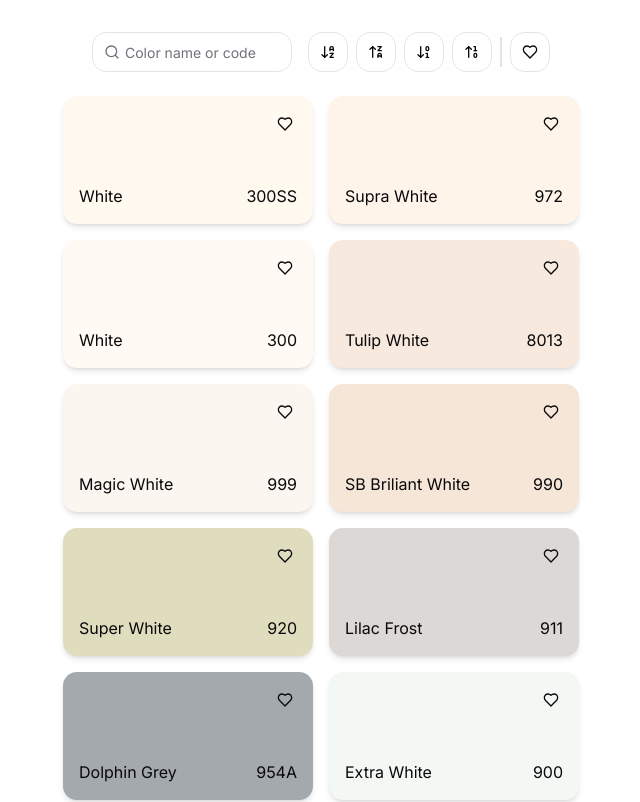
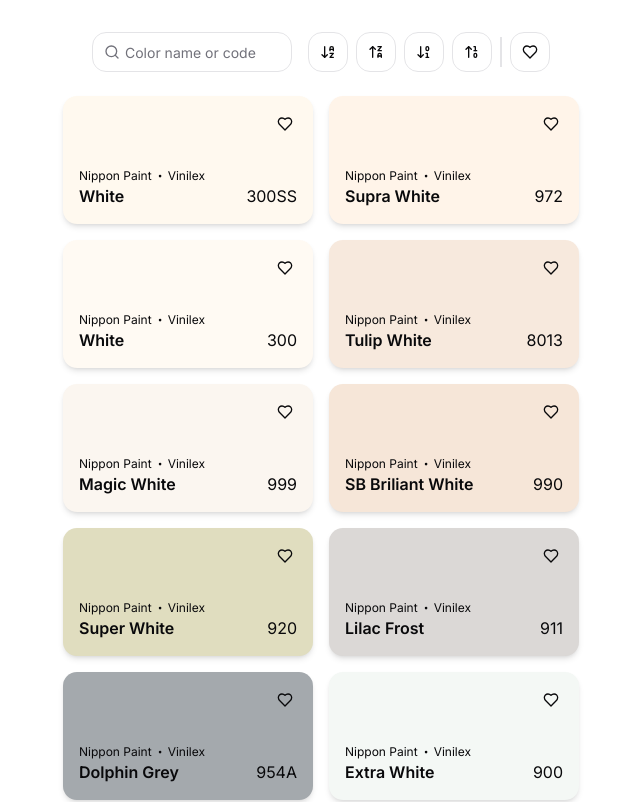
Before and after one commit to aadameiaa/colory, a Next.js app: page / in a window 1280 px wide. Shown: the top 802 px of the page, without its empty margins (319-959 px from the left). Built offline with nearby package versions, Linux system fonts and the light colour scheme.

Commit message:
style: centering position of color names on the color page and adding brands with product texts into the palette

```diff
--- a/src/app/colors/[colorId]/page.tsx
+++ b/src/app/colors/[colorId]/page.tsx
@@ -69,7 +69,7 @@
 				>
 					<ArrowLeftIcon className="size-4 shrink-0" />
 				</Button>
-				<div className="flex w-[170px] flex-col items-center justify-center">
+				<div className="flex w-[170px] flex-col items-center justify-center text-center">
 					<h3 className="text-xl font-bold">{color.name}</h3>
 					<p>{color.code}</p>
 				</div>
--- a/src/components/color/palette.tsx
+++ b/src/components/color/palette.tsx
@@ -5,6 +5,7 @@
 
 import { Color } from '@/lib/types'
 import { cn, getIsTextDarkColor, getOppositeContrast } from '@/lib/utils'
+import { DotIcon } from 'lucide-react'
 
 interface PaletteProps {
 	color: Color
@@ -17,9 +18,9 @@
 	return (
 		<div
 			style={{ backgroundColor: color.hexCode }}
-			className="group/palette flex h-32 flex-col rounded-md shadow-md transition-transform duration-500 hover:scale-110"
+			className="group/palette flex h-32 flex-col justify-between gap-4 rounded-md shadow-md transition-transform duration-500 hover:scale-110"
 		>
-			<div className="flex items-center justify-between gap-4 p-2">
+			<div className="flex items-center justify-between gap-4 px-2 pt-2">
 				<Tools
 					colorId={color.id}
 					hexCode={color.hexCode}
@@ -37,8 +38,24 @@
 					)}
 				/>
 			</div>
-			<div className={cn('mt-auto flex justify-between gap-2 p-4', textColor)}>
-				<p>{color.name}</p>
+			<div
+				className={cn(
+					'flex items-end justify-between gap-2 px-4 pb-4',
+					textColor,
+				)}
+			>
+				<div className="flex flex-col">
+					<div className="flex items-center">
+						<p className="text-xs">{color.brand}</p>
+						{color.product && (
+							<>
+								<DotIcon className="size-4 shrink-0" />
+								<p className="text-xs">{color.product}</p>
+							</>
+						)}
+					</div>
+					<p className="font-semibold">{color.name}</p>
+				</div>
 				<p>{color.code}</p>
 			</div>
 		</div>
```
